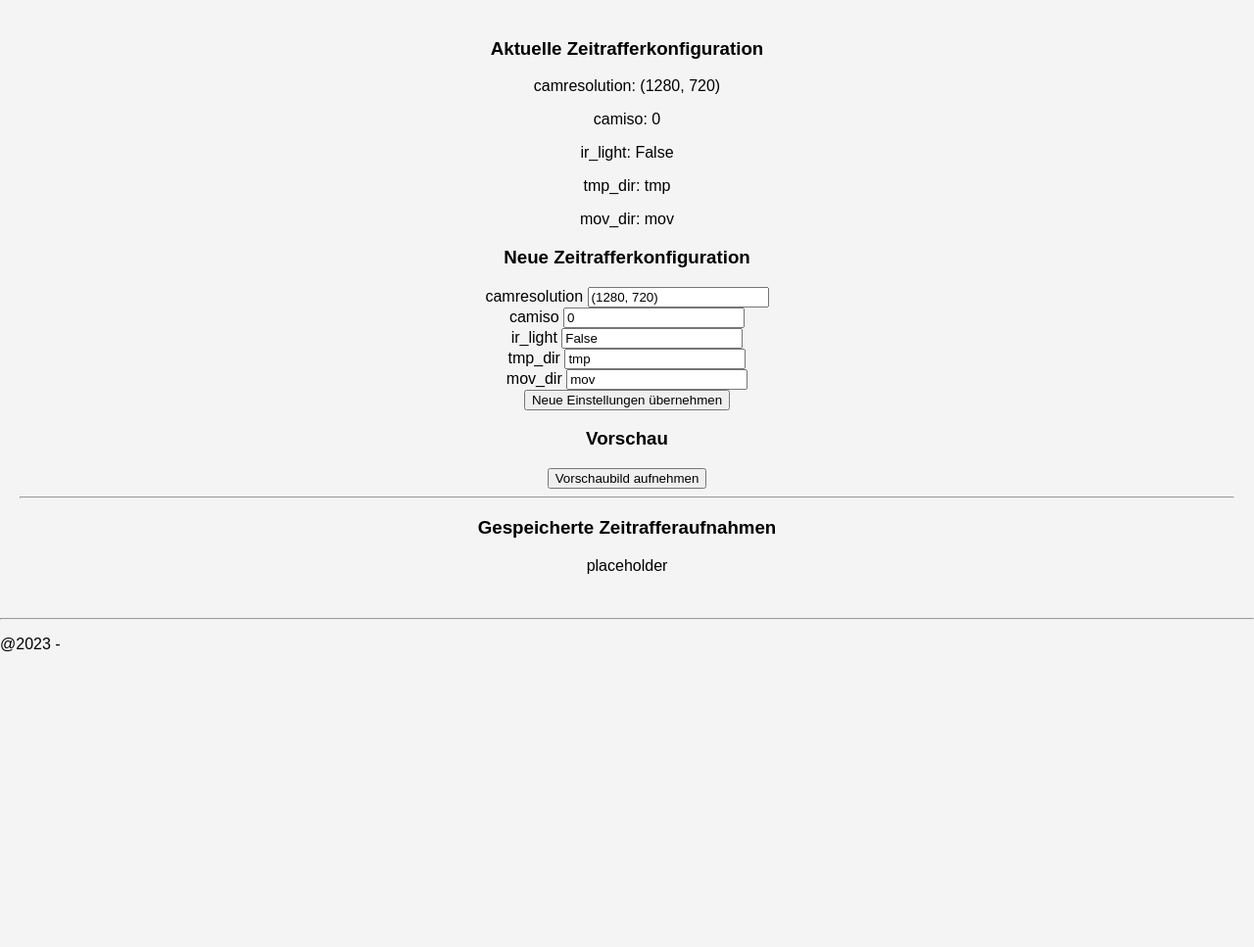
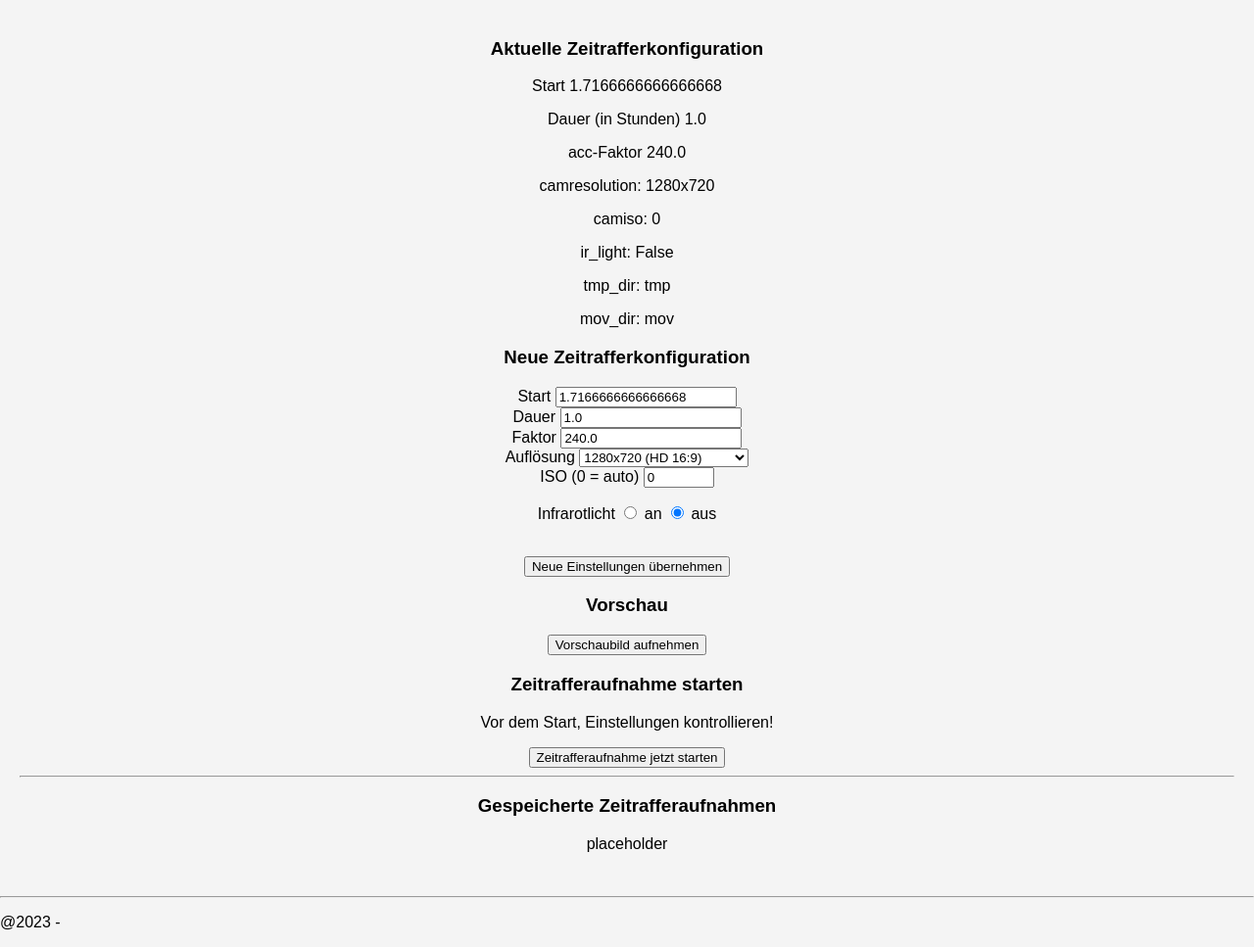
Before and after one commit to muellerau/nightowl, a Flask app: page /timelapse in a window 1280 px wide. Shown: the part 114-1081 px from the top of the page at 98% size. Before the commit the page ends 780 px from the top, so only its background shows below. Run offline with Flask 3, Linux system fonts and the light colour scheme; parts of the project's set-up code (start-up, migrations or seed data) failed here and were passed over.

Commit message:
timelapse user input

```diff
--- a/nightowlDashboard/app.py
+++ b/nightowlDashboard/app.py
@@ -4,6 +4,7 @@ from importlib import import_module
 import os
 from flask import Flask, render_template, Response, redirect, request, url_for#, send_from_directory
 import time
+from datetime import datetime
 
 # import temp/hum sensor driver
 from drv.aht20driver import AHT20
@@ -44,24 +45,55 @@ def index():
 @app.route('/timelapse', methods = ['GET', 'POST'])
 def tlpage():
     """Timelapse configuration page."""
+    lapse_interval = timelapse_c.current_interval
     templateData = {
         'camsettings': timelapse_c.cam_settings,
+        'lapse_interval': (lapse_interval[0].hour + lapse_interval[0].minute / 60, lapse_interval[1], lapse_interval[2]),
+        'lapse_interval_text': ('Start', 'Dauer (in Stunden)', 'acc-Faktor'),
         'camstatus': timelapse_c.status,
-        'preview_img': None
+        'preview_img': None,
+        'camresolution_options': {'1920x1080 (FullHD 16:9)':'1920x1080',
+                                    '1440x1080 (4:3)':'1440x1080',
+                                    '1366x768 (WXGA 16:9)':'1366x768',
+                                    '1024x768 (XGA 4:3)':'1024x768',
+                                    '1280x720 (HD 16:9)':'1280x720',
+                                    '960x720 (4:3)':'960x720',
+                                    '1024x600 (WSVGA 16:9)':'1024x600',
+                                    '800x600 (SVGA 4:3)':'800x600',
+                                    '854x480 (FWVGA 16:9)':'854x480',
+                                    '640x480 (VGA 4:3)':'640x480',
+                                    '480x320 (HVGA 3:2)':'480x320',
+                                    '320x240 (QVGA 4:3)':'320x240'
+                                 },
+        'camiso_options': (0,50,100,200,300,400,500,600,800,1000)
     }
     if request.method == 'POST':
         # handle form input
         if 'camsetter' in request.form:
             # new cam settings
-            new_cam_settings = {k:request.form.get(k) for k in timelapse_c.cam_settings}
-            timelapse_c.set_cam_params(**new_cam_settings)
+            timelapse_c.set_cam_params(camresolution = request.form.get('camresolution'),
+                camiso = int(request.form.get('camiso')),
+                ir_light = (request.form.get('ir_light') == 'True'),
+                tmp_dir = request.form.get('tmp_dir'),
+                mov_dir = request.form.get('mov_dir')
+                )
+            #new_cam_settings = {k:request.form.get(k) for k in timelapse_c.cam_settings}
+            #timelapse_c.set_cam_params(**new_cam_settings)
             templateData['camsettings'] = timelapse_c.cam_settings
+
+            # new interval parameters
+            timelapse_c.set_interval(float(request.form.get('t_start')), float(request.form.get('duration')), float(request.form.get('f_acc')))
+            lapse_interval = timelapse_c.current_interval
+            templateData['lapse_interval'] = (lapse_interval[0].hour + lapse_interval[0].minute / 60, lapse_interval[1], lapse_interval[2])
         elif 'preview' in request.form:
             # capture preview
             templateData['preview_img'] = url_for('static', filename = timelapse_c.capture_preview())
         elif 'abort' in request.form:
             # abort timelapse
             timelapse_c.stop()
+        elif 'lapse_start' in request.form:
+            # start timelapse
+            timelapse_c.start()
     else:
         # whatever
         pass
--- a/nightowlDashboard/fnc/timelapse.py
+++ b/nightowlDashboard/fnc/timelapse.py
@@ -13,8 +13,9 @@ class Timelapse:
         # initialize defaults
         self.set_interval()
         self.set_cam_params()
+        self._app_cwd = os.getcwd() + '/static/'
 
-    def set_cam_params(self, camresolution: tuple = (1280, 720), camiso: int = 0, ir_light: bool = False, tmp_dir: str = 'tmp', mov_dir: str = 'mov') -> None:
+    def set_cam_params(self, camresolution: str = '1280x720', camiso: int = 0, ir_light: bool = False, tmp_dir: str = 'tmp', mov_dir: str = 'mov') -> None:
         # collect parameters
         self._cam_settings = {
             'camresolution': camresolution,
@@ -32,8 +33,7 @@ class Timelapse:
             self._cam_awb_gains = None
 
             tnow = datetime.now()
-            app_cwd = os.getcwd() + '/static/'
-            prev_img = app_cwd + self._cam_settings['tmp_dir']+'/preview_'+ tnow.strftime('%y-%m-%d-%H-%M-%S') +'.jpg'
+            prev_img = self._app_cwd + self._cam_settings['tmp_dir']+'/preview_'+ tnow.strftime('%y-%m-%d-%H-%M-%S') +'.jpg'
 
             if self._cam_settings['ir_light']:
                 self._cameyes = IReyes()
@@ -50,7 +50,7 @@ class Timelapse:
             if self._cam_settings['ir_light']:
                 self._cameyes.turn_off()
                 #self._cameyes.cleanup() # will interfere with app.py calls...
-            return prev_img.replace(app_cwd, '')
+            return prev_img.replace(self._app_cwd, '')
 
     def start(self) -> None:
         self._running = True
@@ -60,6 +60,7 @@ class Timelapse:
 
         # Wait for start
         while self._running and (self._tinterval[0] - datetime.now()).total_seconds() > 0:
+            print("waiting for start")
             sleep(1)
 
         # Initialize/reset camera variables for fixed exposure settings
@@ -69,7 +70,7 @@ class Timelapse:
         if self._cam_settings['ir_light']:
             self._cameyes = IReyes()
         # main working area
-        if self._tinterval[3] >= 120:
+        if self._tinterval[2] >= 120:
             self._slow_capture() # handle large capture intervals individually
         else:
             self._fast_capture() # intervals less than 5s can be handled by continuous capture
@@ -104,10 +105,10 @@ class Timelapse:
                 self._cameyes.turn_on()
                 sleep(1)
             with PiCamera(resolution = self._cam_settings['camresolution']) as camera:
-                if self._cam_settings['camiso']: # if ISO is set, fix camera exposure
+                if self._cam_settings['camiso'] > 0: # if ISO is set, fix camera exposure
                     self._fix_cam_exp(camera)
                 # Capture image
-                camera.capture(self._cam_settings['tmp_dir']+'/img_{timestamp:%Y-%m-%d-%H-%M}_'+str(counter).zfill(6)+'.jpg', format = 'jpeg', thumbnail = None, bayer = False)
+                camera.capture(self._app_cwd + self._cam_settings['tmp_dir']+'/timelapse_frame_'+str(counter).zfill(6)+'.jpg', format = 'jpeg', thumbnail = None, bayer = False)
                 counter += 1
             if self._cam_settings['ir_light']:
                 self._cameyes.turn_off()
@@ -121,7 +122,7 @@ class Timelapse:
             if self._cam_settings['camiso']: # if ISO is set, fix camera exposure
                 self._fix_cam_exp(camera)
             # Capture images continuously with small delays
-            for image in camera.capture_continous(self._cam_settings['tmp_dir']+'/img_{timestamp:%Y-%m-%d-%H-%M}_{counter:06d}.jpg', format = 'jpeg', thumbnail = None, bayer = False):
+            for image in camera.capture_continous(self._app_cwd + self._cam_settings['tmp_dir']+'/timelapse_frame_{counter:06d}.jpg', format = 'jpeg', thumbnail = None, bayer = False):
                 self._wait()
         if self._cam_settings['ir_light']:
             self._cameyes.turn_off()
--- a/nightowlDashboard/templates/timelapse.html
+++ b/nightowlDashboard/templates/timelapse.html
@@ -5,13 +5,16 @@
 <div class="content">
   <div>
     <h3>Aktuelle Zeitrafferkonfiguration</h3>
+      {% for i in range(lapse_interval|length) %}
+        <p>{{ lapse_interval_text[i] }} {{ lapse_interval[i] }}</p>
+      {% endfor %}
       {% for key, value in camsettings.items() %}
         <p>{{ key }}: {{ value }}</p>
       {% endfor %}
   </div>
   {% if camstatus %}
   <div>
-    <h3>Zeitrafferaufnahme läuft!</h3>
+    <h2>Zeitrafferaufnahme läuft!</h2>
     <form method="post">
       <button name="abort" type="submit" value="abort">Aufnahme stoppen</button>
     </form>
@@ -20,11 +23,34 @@
   <div>
     <h3>Neue Zeitrafferkonfiguration</h3>
       <form method="post">
-        {% for key, value in camsettings.items() %}
-          <label for="{{ key }}">{{ key }}</label>
-          <input type="text" id="{{ key }}" name="{{ key }}" value="{{ value }}" required>
+          <label for="t_start">Start</label>
+          <input type="text" id="t_start" name="t_start" value="{{ lapse_interval[0] }}">
           <br>
-        {% endfor %}
+          <label for="duration">Dauer</label>
+          <input type="text" id="duration" name="duration" value="{{ lapse_interval[1] }}">
+          <br>
+          <label for="f_acc">Faktor</label>
+          <input type="text" id="f_acc" name="f_acc" value="{{ lapse_interval[2] }}">
+          <br>
+          <label for="camresolution">Auflösung</label>
+          <select name="camresolution" id="camresolution">
+            {% for k,v in camresolution_options.items() %}
+            <option value="{{ v }}" {% if v == camsettings['camresolution'] %}selected="selected"{% endif %}>{{ k }}</option>
+            {% endfor %}
+          </select>
+          <br>
+          <label for="camiso">ISO (0 = auto)</label>
+          <input type="number" id="camiso" name="camiso" value="{{ camsettings['camiso'] }}" min="0" max="1200" step="100">
+          <br>
+          <p>Infrarotlicht
+          <input type="radio" id="IRlight_on" name="ir_light" value="True" {% if camsettings['ir_light'] %}checked="checked"{% endif %} required>
+          <label for="IRlight_on">an</label>
+          <input type="radio" id="IRlight_off" name="ir_light" value="False" {% if not camsettings['ir_light'] %}checked="checked"{% endif %} required>
+          <label for="IRlight_off">aus</label>
+          </p>
+          <br>
+          <input type="hidden" name="tmp_dir" value="{{ camsettings['tmp_dir'] }}">
+          <input type="hidden" name="mov_dir" value="{{ camsettings['mov_dir'] }}">
         <input type="submit" name="camsetter" value="Neue Einstellungen übernehmen">
       </form>
   </div>
@@ -35,6 +61,13 @@
       <button name="preview" type="submit" value="preview">Vorschaubild aufnehmen</button>
     </form>
   </div>
+  <div>
+    <h3>Zeitrafferaufnahme starten</h3>
+    <p>Vor dem Start, Einstellungen kontrollieren!</p>
+    <form method="post">
+      <button name="lapse_start" type="submit" value="lapse_start">Zeitrafferaufnahme jetzt starten</button>
+    </form>
+  </div>
   {% endif %}
   <hr>
   <div>
```
